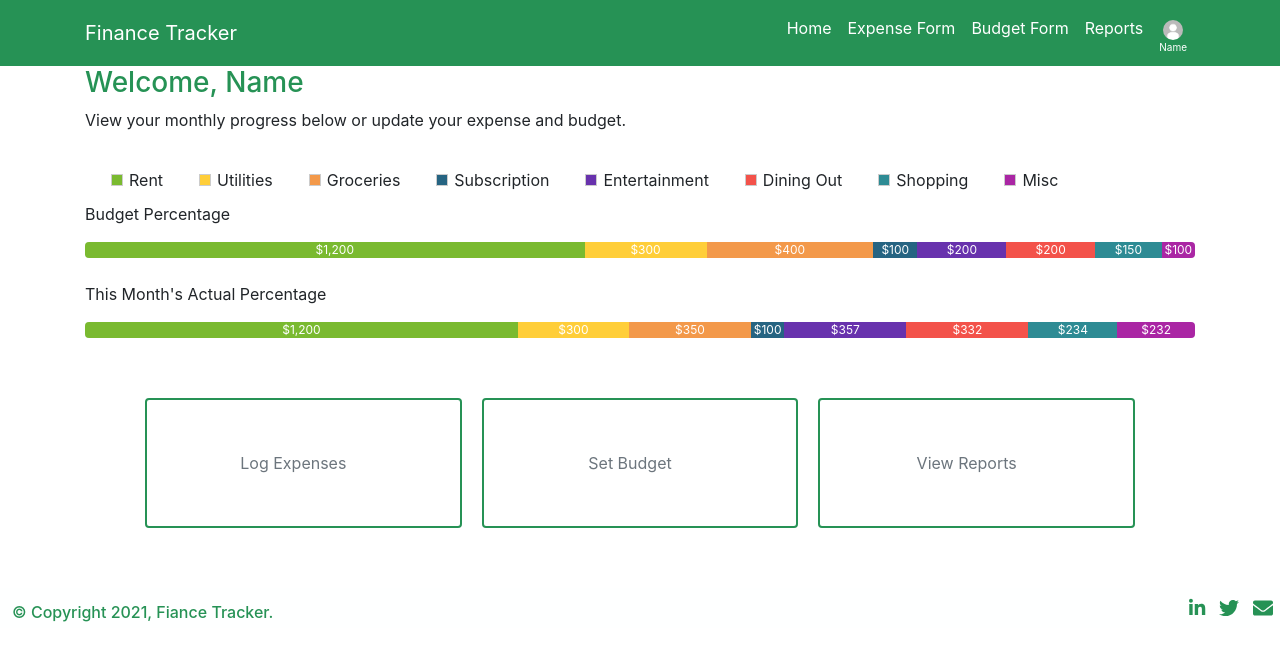
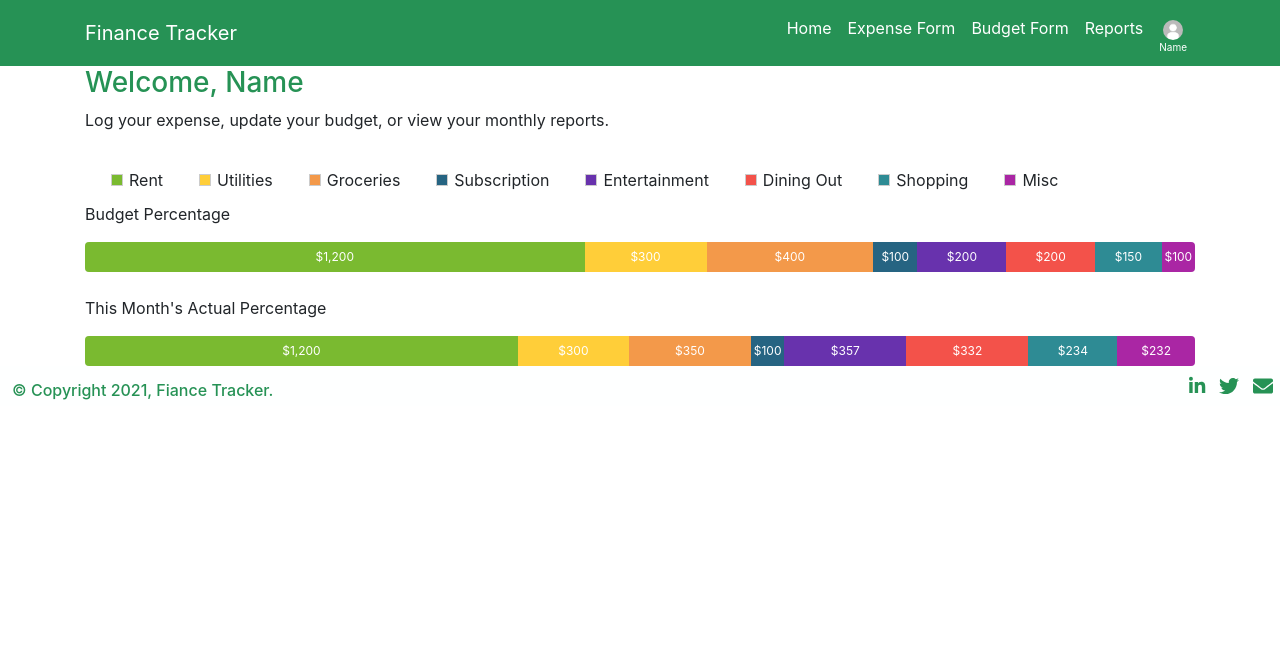
Before and after one commit to BrendaQu/project2-finance-tracker, a React (Create React App) app: page /register in a window 1280 px wide. Shown: the top 660 px of the page. Built offline with nearby package versions, Linux system fonts and the light colour scheme.

Commit message:
user menu udpated

```diff
--- a/src/App.js
+++ b/src/App.js
@@ -4,6 +4,7 @@ import RegisterPage from './pages/RegisterPage';
 import UserBudgetPage from './pages/UserBudgetPage';
 import UserExpensePage from './pages/UserExpensePage';
 import UserMenuPage from './pages/UserMenuPage';
+import UserReportPage from './pages/UserReportPage';
 //import {BrowserRouter as Router, Route, Routes} from 'react-router-dom';
 
 function App() {
@@ -13,7 +14,8 @@ function App() {
         {/* <UserExpensePage /> */}
         {/* <LoginPage /> */}
         {/* <RegisterPage /> */}
-        <UserMenuPage />
+        {/* <UserMenuPage /> */}
+        <UserReportPage />
     </div>
   );
 }
--- a/src/componenets/UserMenu/index.js
+++ b/src/componenets/UserMenu/index.js
@@ -6,41 +6,7 @@ const UserMenu = () => {
     return (
         <div className="container">
             <h3>Welcome, Name</h3>
-            <p>View your monthly progress below or update your expense and budget.</p>
-            <ul class="legend">
-                <li><span class="legend-rent"></span> Rent</li>
-                <li><span class="legend-utl"></span> Utilities</li>
-                <li><span class="legend-groc"></span> Groceries</li>
-                <li><span class="legend-subs"></span>Subscription</li>
-                <li><span class="legend-ent"></span> Entertainment</li>
-                <li><span class="legend-din"></span> Dining Out</li>
-                <li><span class="legend-shop"></span> Shopping</li>
-                <li><span class="legend-misc"></span>Misc</li>
-            </ul>
-            <br />
-            <p>Budget Percentage</p>
-            <div class="progress">
-                <div class="progress-bar bar-rent" role="progressbar" style={{ width: '45%' }} aria-valuenow="100" aria-valuemin="0" aria-valuemax="100">$1,200</div>
-                <div class="progress-bar bar-utl" role="progressbar" style={{ width: '11%' }} aria-valuenow="100" aria-valuemin="0" aria-valuemax="100">$300</div>
-                <div class="progress-bar bar-groc" role="progressbar" style={{ width: '15%' }} aria-valuenow="100" aria-valuemin="0" aria-valuemax="100">$400</div>
-                <div class="progress-bar bar-subs" role="progressbar" style={{ width: '4%' }} aria-valuenow="100" aria-valuemin="0" aria-valuemax="100">$100</div>
-                <div class="progress-bar bar-ent" role="progressbar" style={{ width: '8%' }} aria-valuenow="100" aria-valuemin="0" aria-valuemax="100">$200</div>
-                <div class="progress-bar bar-din" role="progressbar" style={{ width: '8%' }} aria-valuenow="100" aria-valuemin="0" aria-valuemax="100">$200</div>
-                <div class="progress-bar bar-shop" role="progressbar" style={{ width: '6%' }} aria-valuenow="100" aria-valuemin="0" aria-valuemax="100">$150</div>
-                <div class="progress-bar bar-misc" role="progressbar" style={{ width: '3%' }} aria-valuenow="100" aria-valuemin="0" aria-valuemax="100">$100</div>
-            </div>
-            <br />
-            <p>This Month's Actual Percentage</p>
-            <div class="progress">
-                <div class="progress-bar bar-rent" role="progressbar" style={{ width: '39%' }} aria-valuenow="100" aria-valuemin="0" aria-valuemax="100">$1,200</div>
-                <div class="progress-bar bar-utl" role="progressbar" style={{ width: '10%' }} aria-valuenow="100" aria-valuemin="0" aria-valuemax="100">$300</div>
-                <div class="progress-bar bar-groc" role="progressbar" style={{ width: '11%' }} aria-valuenow="100" aria-valuemin="0" aria-valuemax="100">$350</div>
-                <div class="progress-bar bar-subs" role="progressbar" style={{ width: '3%' }} aria-valuenow="100" aria-valuemin="0" aria-valuemax="100">$100</div>
-                <div class="progress-bar bar-ent" role="progressbar" style={{ width: '11%' }} aria-valuenow="100" aria-valuemin="0" aria-valuemax="100">$357</div>
-                <div class="progress-bar bar-din" role="progressbar" style={{ width: '11%' }} aria-valuenow="100" aria-valuemin="0" aria-valuemax="100">$332</div>
-                <div class="progress-bar bar-shop" role="progressbar" style={{ width: '8%' }} aria-valuenow="100" aria-valuemin="0" aria-valuemax="100">$234</div>
-                <div class="progress-bar bar-misc" role="progressbar" style={{ width: '7%' }} aria-valuenow="100" aria-valuemin="0" aria-valuemax="100">$232</div>
-            </div>
+            <p>Log your expense, update your budget, or view your monthly reports.</p>
             <div class="user-menu">
                 <button class="btn btn-outline-secondary">Log Expenses<a href="#"></a></button>
                 <button class="btn btn-outline-secondary">Set Budget<a href="#"></a></button>
--- a/src/componenets/UserMenu/style.css
+++ b/src/componenets/UserMenu/style.css
@@ -1,6 +1,6 @@
 .user-menu {
     width: 100%;
-    height: 250px;
+    height: 350px;
     display: flex;
     justify-content: center;
     padding: 50px;
@@ -30,6 +30,10 @@
 
 .user-menu a:hover {
     color: white;
+}
+
+.progress {
+    height: 30px !important;
 }
 
 .progress-bar.bar-rent {
--- a/src/componenets/UserReport/index.js
+++ b/src/componenets/UserReport/index.js
@@ -1 +1,47 @@
 //Brenda
+import React from "react";
+
+const UserReport = () => {
+    return (
+        <div className="container">
+            <h3>Welcome, Name</h3>
+            <p>Log your expense, update your budget, or view your monthly reports.</p>
+            <ul class="legend">
+                <li><span class="legend-rent"></span> Rent</li>
+                <li><span class="legend-utl"></span> Utilities</li>
+                <li><span class="legend-groc"></span> Groceries</li>
+                <li><span class="legend-subs"></span>Subscription</li>
+                <li><span class="legend-ent"></span> Entertainment</li>
+                <li><span class="legend-din"></span> Dining Out</li>
+                <li><span class="legend-shop"></span> Shopping</li>
+                <li><span class="legend-misc"></span>Misc</li>
+            </ul>
+            <br />
+            <p>Budget Percentage</p>
+            <div class="progress">
+                <div class="progress-bar bar-rent" role="progressbar" style={{ width: '45%' }} aria-valuenow="100" aria-valuemin="0" aria-valuemax="100">$1,200</div>
+                <div class="progress-bar bar-utl" role="progressbar" style={{ width: '11%' }} aria-valuenow="100" aria-valuemin="0" aria-valuemax="100">$300</div>
+                <div class="progress-bar bar-groc" role="progressbar" style={{ width: '15%' }} aria-valuenow="100" aria-valuemin="0" aria-valuemax="100">$400</div>
+                <div class="progress-bar bar-subs" role="progressbar" style={{ width: '4%' }} aria-valuenow="100" aria-valuemin="0" aria-valuemax="100">$100</div>
+                <div class="progress-bar bar-ent" role="progressbar" style={{ width: '8%' }} aria-valuenow="100" aria-valuemin="0" aria-valuemax="100">$200</div>
+                <div class="progress-bar bar-din" role="progressbar" style={{ width: '8%' }} aria-valuenow="100" aria-valuemin="0" aria-valuemax="100">$200</div>
+                <div class="progress-bar bar-shop" role="progressbar" style={{ width: '6%' }} aria-valuenow="100" aria-valuemin="0" aria-valuemax="100">$150</div>
+                <div class="progress-bar bar-misc" role="progressbar" style={{ width: '3%' }} aria-valuenow="100" aria-valuemin="0" aria-valuemax="100">$100</div>
+            </div>
+            <br />
+            <p>This Month's Actual Percentage</p>
+            <div class="progress">
+                <div class="progress-bar bar-rent" role="progressbar" style={{ width: '39%' }} aria-valuenow="100" aria-valuemin="0" aria-valuemax="100">$1,200</div>
+                <div class="progress-bar bar-utl" role="progressbar" style={{ width: '10%' }} aria-valuenow="100" aria-valuemin="0" aria-valuemax="100">$300</div>
+                <div class="progress-bar bar-groc" role="progressbar" style={{ width: '11%' }} aria-valuenow="100" aria-valuemin="0" aria-valuemax="100">$350</div>
+                <div class="progress-bar bar-subs" role="progressbar" style={{ width: '3%' }} aria-valuenow="100" aria-valuemin="0" aria-valuemax="100">$100</div>
+                <div class="progress-bar bar-ent" role="progressbar" style={{ width: '11%' }} aria-valuenow="100" aria-valuemin="0" aria-valuemax="100">$357</div>
+                <div class="progress-bar bar-din" role="progressbar" style={{ width: '11%' }} aria-valuenow="100" aria-valuemin="0" aria-valuemax="100">$332</div>
+                <div class="progress-bar bar-shop" role="progressbar" style={{ width: '8%' }} aria-valuenow="100" aria-valuemin="0" aria-valuemax="100">$234</div>
+                <div class="progress-bar bar-misc" role="progressbar" style={{ width: '7%' }} aria-valuenow="100" aria-valuemin="0" aria-valuemax="100">$232</div>
+            </div>
+        </div>
+    )
+}
+
+export default UserReport;
--- a/src/pages/UserReportPage/index.js
+++ b/src/pages/UserReportPage/index.js
@@ -0,0 +1,17 @@
+//Brenda
+import React from "react";
+import NavbarUser from '../../componenets/NavbarUser';
+import UserReport from '../../componenets/UserReport';
+import Footer from '../../componenets/Footer';
+
+const UserReportPage = () => {
+    return (
+        <>
+            <NavbarUser />
+            <UserReport />
+            <Footer />
+        </>
+    )
+}
+
+export default UserReportPage;
```
